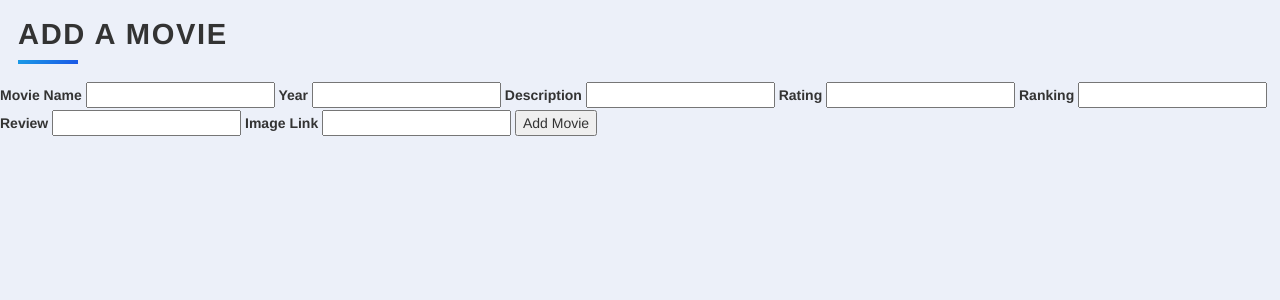
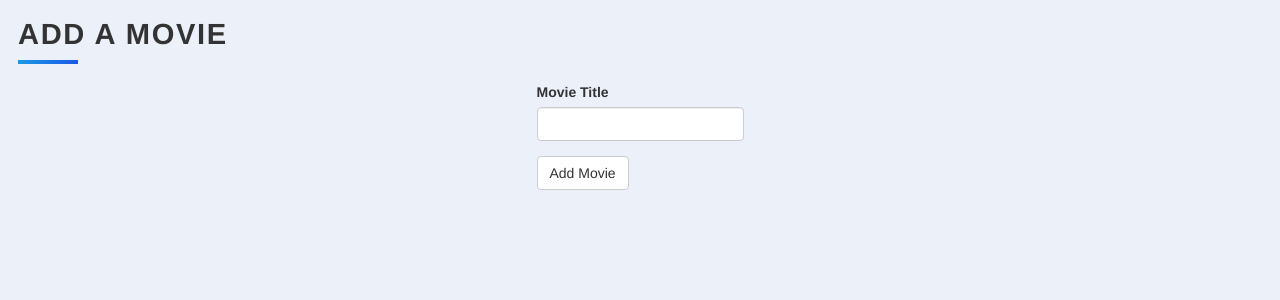
Before and after one commit to ealvar03/top10-movies-website, a Flask app: page /add in a window 1280 px wide. Shown: the top 300 px of the page. Run offline with Flask 2, Linux system fonts and the light colour scheme; some libraries are stand-ins or nearby versions.

Commit message:
Top 10 movies version 1.1

```diff
--- a/main.py
+++ b/main.py
@@ -7,18 +7,28 @@ from wtforms.validators import DataRequired
 import requests
 
 
+API_KEY = "Your API Key"
+MOVIES_SEARCH_ENDPOINT = f"https://api.themoviedb.org/3/search/movie?api_key={API_KEY}"
+MOVIES_ID_ENDPOINT = "https://api.themoviedb.org/3/movie/"
+MOVIES_IMG_URL="https://image.tmdb.org/t/p/w300_and_h450_bestv2"
+app = Flask(__name__)
+app.config['SECRET_KEY'] = '8BYkEfBA6O6donzWlSihBXox7C0sKR6b'
+Bootstrap(app)
+app.config['SQLALCHEMY_DATABASE_URI'] = 'sqlite:///movies.db'
+app.config['SQLALCHEMY_TRACK_MODIFICATIONS'] = False
+db = SQLAlchemy(app)
+
+
 class EditForm(FlaskForm):
     rating = StringField(label="Your Rating Out of 10", validators=[DataRequired()])
     review = StringField(label="Your Review", validators=[DataRequired()])
     submit = SubmitField(label="Done")
 
 
-app = Flask(__name__)
-app.config['SECRET_KEY'] = '8BYkEfBA6O6donzWlSihBXox7C0sKR6b'
-Bootstrap(app)
-app.config['SQLALCHEMY_DATABASE_URI'] = 'sqlite:///movies.db'
-app.config['SQLALCHEMY_TRACK_MODIFICATIONS'] = False
-db = SQLAlchemy(app)
+class AddMovie(FlaskForm):
+    title = StringField(label="Movie Title", validators=[DataRequired()])
+    submit = SubmitField(label="Add Movie")
+
 
 # Create table using SQLAlchemy
 with app.app_context():
@@ -27,9 +37,9 @@ with app.app_context():
         title = db.Column(db.String(250), unique=True, nullable=False)
         year = db.Column(db.Integer, nullable=False)
         description = db.Column(db.String(250), nullable=False)
-        rating = db.Column(db.Float, nullable=False)
-        ranking = db.Column(db.Integer, unique=True, nullable=False)
-        review = db.Column(db.String(250), nullable=False)
+        rating = db.Column(db.Float, nullable=True)
+        ranking = db.Column(db.Integer, unique=True, nullable=True)
+        review = db.Column(db.String(250), nullable=True)
         img_url = db.Column(db.String(250), unique=True, nullable=False)
 
         def __repr__(self):
@@ -42,21 +52,50 @@ with app.app_context():
 @app.route("/")
 def home():
     all_movies = db.session.query(Movie).all()
+    for i in range(len(all_movies)):
+        # This line gives each movie a new ranking reversed from their order in all_movies
+        all_movies[i].ranking = len(all_movies) - i
+    db.session.commit()
+
     return render_template("index.html", movies=all_movies)
 
 
 # Add new movie to the list
 @app.route('/add', methods=["GET", "POST"])
 def add():
-    if request.method == "POST":
-        data = request.form
-        new_movie = Movie(title=data["title"], year=data["year"], description=data["description"],
-                          rating=data["rating"], ranking=data["ranking"], review=data["review"],
-                          img_url=data["img_url"])
+    form = AddMovie()
+    if form.validate_on_submit():
+        movie_keyword = form.title.data
+        response = requests.get(url=MOVIES_SEARCH_ENDPOINT, params={"api_key": API_KEY, "query": movie_keyword})
+        data = response.json()['results']
+        return render_template('select.html', options=data)
+    return render_template('add.html', form=form)
+
+
+@app.route("/find")
+def find_movie():
+    movie_id = request.args.get('id')
+    if movie_id:
+        movie_id_url = f"{MOVIES_ID_ENDPOINT}{movie_id}?api_key={API_KEY}"
+        response = requests.get(url=movie_id_url, params={"api_key": API_KEY})
+        data = response.json()
+        new_movie = Movie(title=data["title"], year=data["release_date"], description=data["overview"],
+                          img_url=f"{MOVIES_IMG_URL}{data['poster_path']}")
         db.session.add(new_movie)
         db.session.commit()
-        return redirect(url_for('home'))
-    return render_template('add.html')
+        return redirect(url_for('update', id=new_movie.id))
+
+
+@app.route("/select", methods=["GET", "POST"])
+def select():
+    movie_details_endpoint = f"https://api.themoviedb.org/3/movie/603?api_key={API_KEY}"
+    response = requests.get(url=movie_details_endpoint)
+    data = response.json()
+    new_movie = Movie(title=data["title"], year=data["release_date"], description=data["overview"],
+                      rating=None, ranking=None, review=None, img_url=data["poster_path"])
+    db.session.add(new_movie)
+    db.session.commit()
+    return redirect(url_for('home'))
 
 
 # Update rating and review details using WTForms
--- a/templates/add.html
+++ b/templates/add.html
@@ -1,4 +1,5 @@
 {% extends 'bootstrap/base.html' %}
+{% import "bootstrap/wtf.html" as wtf %}
 
 {% block styles %}
   {{ super() }}
@@ -12,22 +13,6 @@
 {% block content %}
 <div class="content">
     <h1 class="heading">Add a Movie</h1>
-    <form action="{{ url_for('add') }}" method="POST">
-        <label>Movie Name</label>
-        <input name="title" type="text">
-        <label>Year</label>
-        <input name="year" type="text">
-        <label>Description</label>
-        <input name="description" type="text">
-        <label>Rating</label>
-        <input name="rating" type="text">
-        <label>Ranking</label>
-        <input name="ranking" type="text">
-        <label>Review</label>
-        <input name="review" type="text">
-        <label>Image Link</label>
-        <input name="img_url" type="text">
-        <button type="submit">Add Movie</button>
-    </form>
+    {{ wtf.quick_form(form) }}
 </div>
 {% endblock %}
--- a/templates/index.html
+++ b/templates/index.html
@@ -15,7 +15,7 @@
 <div class="container">
   <h1 class="heading">My Top 10 Movies</h1>
   <p class="description">These are my all time favourite movies.</p>
-  {% for movie in movies %}
+    {% for movie in movies %}
   <div class="card" >
     <div class="front" style="background-image: url({{ movie.img_url }});">
         <p class="large">{{ movie.ranking }}</p>
@@ -33,14 +33,14 @@
 
         <a href="{{ url_for('update', id=movie.id) }}" class="button">Update</a>
         <a href="{{ url_for('delete', id=movie.id) }}" class="button delete-button">Delete</a>
-  {% endfor %}
 
       </div>
     </div>
   </div>
+    {% endfor %}
 </div>
 <div class="container text-center add">
-<a href="#" class="button">Add Movie</a>
+<a href="{{ url_for('add') }}" class="button">Add Movie</a>
 </div>
 
 {% endblock %}
--- a/templates/select.html
+++ b/templates/select.html
@@ -14,7 +14,11 @@
 <div class="container">
     <h1 class="heading">Select Movie</h1>
   <p>
-    <a href="#"> MOVIE TITLE - MOVIE RELEASE DATE</a>
+    {% for movie in options %}
+    <a href="{{ url_for('find_movie', id=movie.id) }}"> {{ movie.title }} - {{ movie.release_date }}</a><br>
+
+    {% endfor %}
+
   </p>
 
 </div>
```
Also changed, not shown: instance/movies.db (deleted).
